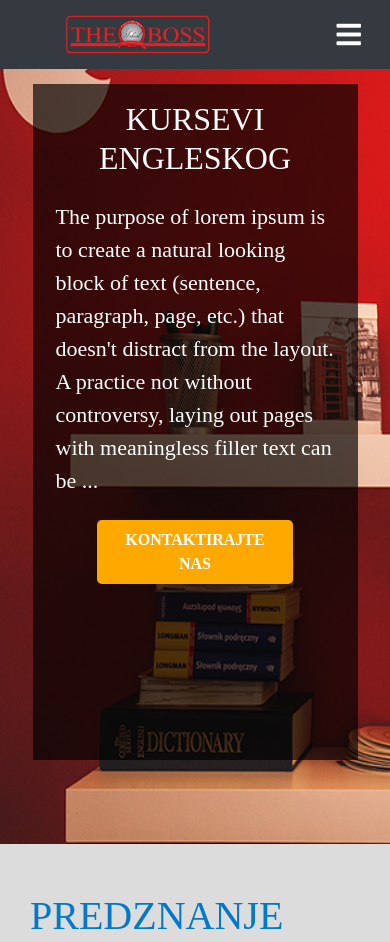
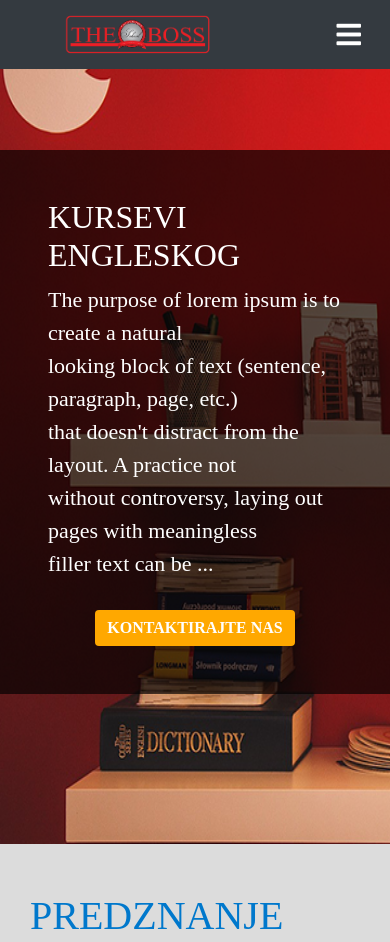
Before and after one commit to FasterThanIE/engleskizafirme, a PHP site: page / in a window 390 px wide. Shown: the top 942 px of the page. Run offline with PHP 8.4, Linux system fonts and the light colour scheme.

Commit message:
Prepravljen header

```diff
--- a/css/header.css
+++ b/css/header.css
@@ -5,32 +5,24 @@ header{
     background: url("../img/background_real.png") no-repeat center;
     background-size: 100% 100%;
     height: 100vh;
+    align-items: center;
 }
 
 .text-field{
     background-color: #000000aa;
-    height: 50vh;
-    top: 20%;
     font-family: Calibri light;
     line-height: 1.2;
-    justify-content: center;
+    display: flex;
 }
 
 .naslov{
     font-size: 32px;
     color: #ffffff;
-    text-align: center;
 }
 
 .opis{
     color: #ffffff;
     font-size: 24px;
-    margin-top: -3%;
-}
-
-.bottom {
-    display: block;
-    bottom: 1px;
 }
 
 .contact-btn{
@@ -50,10 +42,6 @@ header{
         height: 100vh;
     }
 
-    .text-field {
-        height: 50vh;
-    }
-
     .opis {
         font-size: 1.5rem;
         top: 10%;
@@ -71,11 +59,6 @@ header{
         height: 100vh;
     }
 
-    .text-field{
-        height: 70vh;
-        top: 10%;
-    }
-
     .opis{
         font-size: 32px;
         top: 10%;
@@ -91,11 +74,6 @@ header{
         background: url("../img/mobile_header.png") no-repeat center;
         background-size: 100% 100%;
         height: 100vh;
-    }
-
-    .text-field{
-        height: 70vh;
-        top: 10%;
     }
 
     .opis{
@@ -116,11 +94,6 @@ header{
         height: 100vh;
     }
 
-    .text-field{
-        height: 80vh;
-        top: 10%;
-    }
-
     .opis{
         font-size: 22px;
         line-height: 1.5;
@@ -138,11 +111,6 @@ header{
         height: 100vh;
     }
 
-    .text-field{
-        height: 80vh;
-        top: 10%;
-    }
-
     .opis{
 
         font-size: 18px;
--- a/delovi_stranica/index/header.php
+++ b/delovi_stranica/index/header.php
@@ -1,12 +1,21 @@
 
 <header class="d-flex justify-content-center" id="about-us">
-    <div class="text-field col-lg-6 col-md-6 col-sm-8 col-10 justify-content-center">
-       <h1 class="naslov p-3 border-black">KURSEVI ENGLESKOG</h1>
-        <div class="opis p-2 border-black">The purpose of lorem ipsum is to create a natural looking block of text (sentence, paragraph, page, etc.)
-            that doesn't distract from the layout. A practice not without controversy, laying out pages with meaningless
-            filler text can be ...</div>
-       <div class="d-flex justify-content-center">
-        <button class="btn-lg col-8 mt-lg-4 contact-btn">KONTAKTIRAJTE NAS</button>
-      </div>
+    <div class="text-field p-5 justify-content-center">
+
+        <div class="opis border-black ">
+
+            <h1 class="naslov border-black justify-content-center align-items-center d-flex">KURSEVI ENGLESKOG</h1>
+            <p>The purpose of lorem ipsum is to create a natural<br>
+            looking block of text (sentence, paragraph, page, etc.)<br>
+            that doesn't distract from the layout. A practice not<br>
+            without controversy, laying out pages with meaningless<br>
+                filler text can be ...</p>
+
+             <div class="d-flex justify-content-center">
+                  <button class="btn contact-btn">KONTAKTIRAJTE NAS</button>
+             </div>
+
+        </div>
+
     </div>
 </header>
```
